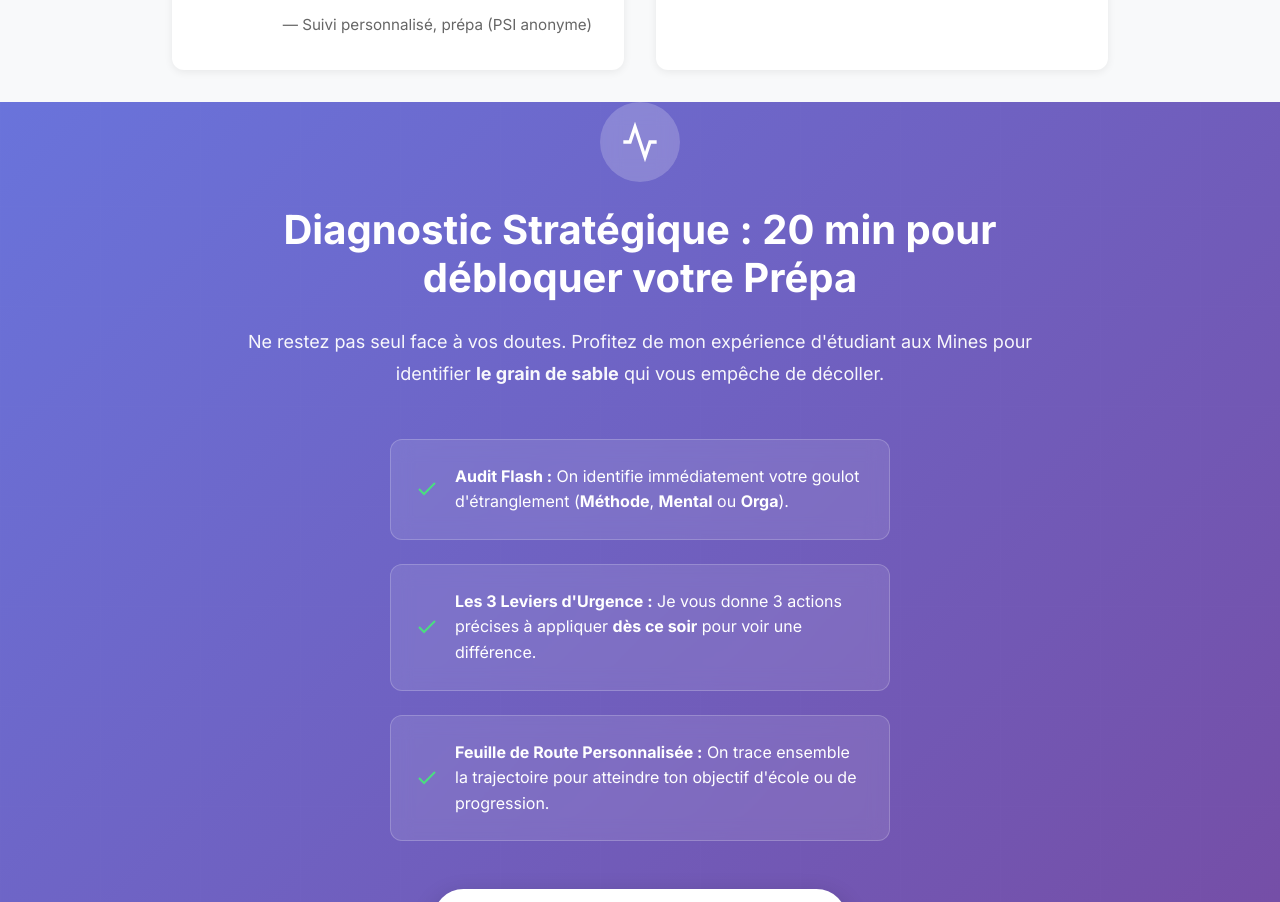
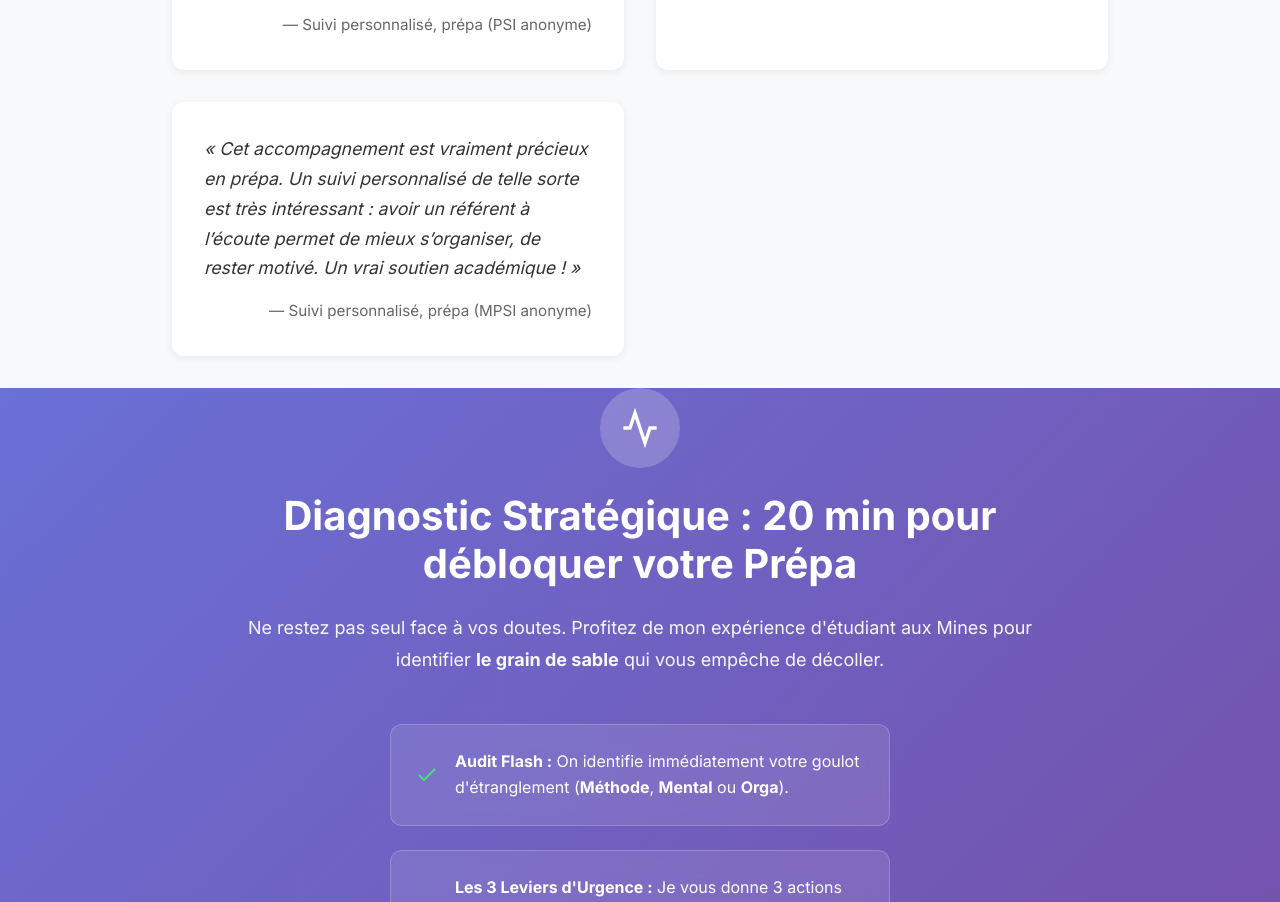
Before and after one commit to monsieurdiego/carnet-dinge, a plain HTML site: page index.html in a window 1280 px wide. Shown: the part 5555-6457 px from the top of the page. Drawn offline with Linux system fonts and the light colour scheme.

Commit message:
Add second anonymous MPSI testimonial

```diff
--- a/index.html
+++ b/index.html
@@ -546,6 +546,14 @@
                         </p>
                         <p style="text-align: right; color: #666; font-size: 0.95rem; margin: 0;">— Suivi personnalisé, prépa (MPSI anonyme)</p>
                     </div>
+
+                    <!-- MPSI Avis 2 -->
+                    <div style="background: white; border-radius: 12px; box-shadow: 0 2px 8px rgba(0,0,0,0.07); padding: 2rem;">
+                        <p style="font-size: 1.1rem; line-height: 1.7; font-style: italic; color: #333; margin-bottom: 1rem;">
+                            « Cet accompagnement est vraiment précieux en prépa. Un suivi personnalisé de telle sorte est très intéressant : avoir un référent à l’écoute permet de mieux s’organiser, de rester motivé. Un vrai soutien académique ! »
+                        </p>
+                        <p style="text-align: right; color: #666; font-size: 0.95rem; margin: 0;">— Suivi personnalisé, prépa (MPSI anonyme)</p>
+                    </div>
                 </div>
             </section>
         <div class="container">
```
